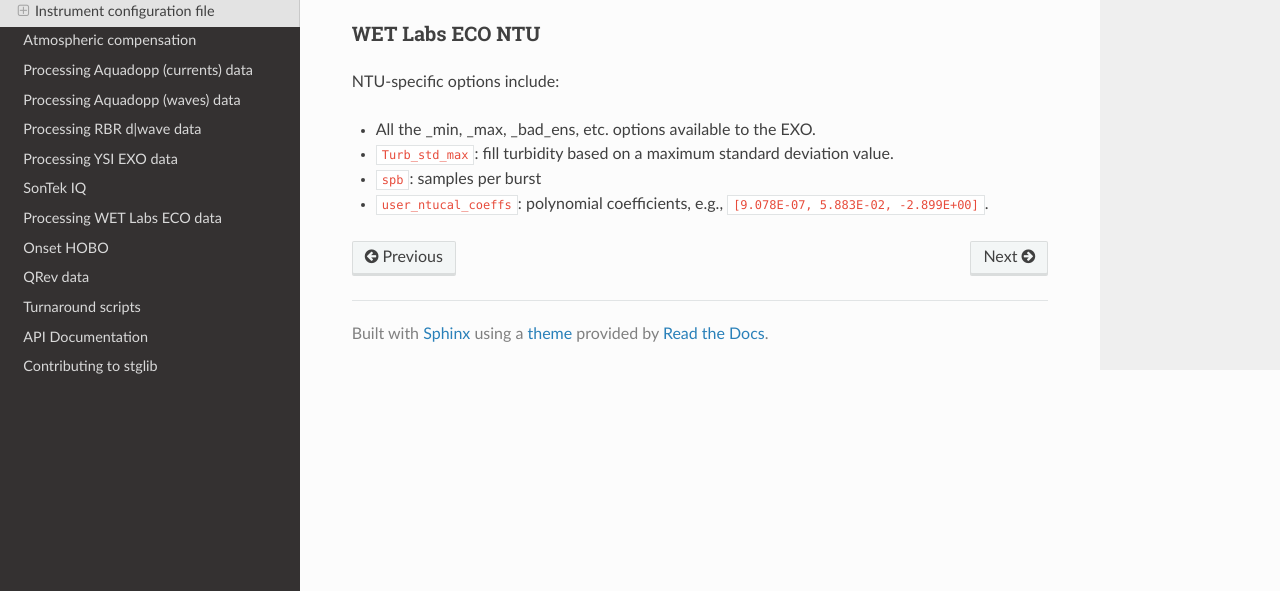
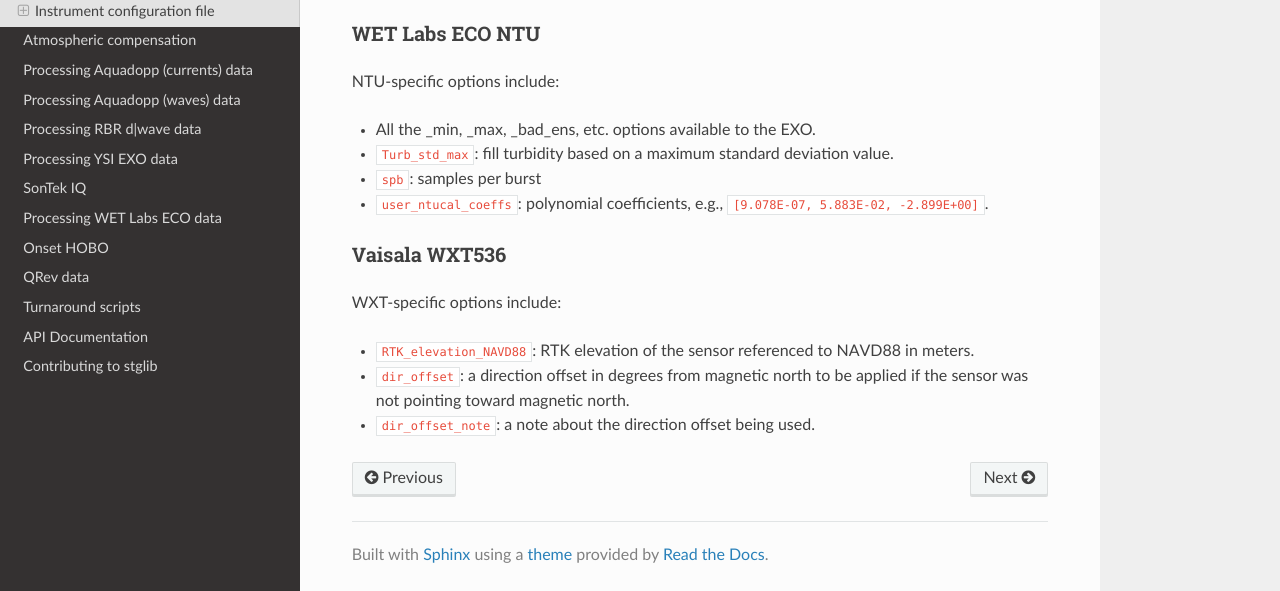
Before and after one commit to USGS-CMG/stglib, a Sphinx documentation site: the page built from doc/config.rst, in a window 1280 px wide and 900 px high, scrolled down 2699 px, cut to the strip 309-900 px from the top of the window. Built offline with Sphinx 7.4.7 and the Read the Docs theme 2.0.0, drawn with Linux system fonts in a browser that asks for light colours.

Commit message:
Added documentation for wxt

```diff
--- a/doc/config.rst
+++ b/doc/config.rst
@@ -98,3 +98,12 @@
 - ``Turb_std_max``: fill turbidity based on a maximum standard deviation value.
 - ``spb``: samples per burst
 - ``user_ntucal_coeffs``: polynomial coefficients, e.g., ``[9.078E-07, 5.883E-02, -2.899E+00]``.
+
+Vaisala WXT536
+--------------
+
+WXT-specific options include:
+
+- ``RTK_elevation_NAVD88``: RTK elevation of the sensor referenced to NAVD88 in meters.
+- ``dir_offset``: a direction offset in degrees from magnetic north to be applied if the sensor was not pointing toward magnetic north.
+- ``dir_offset_note``: a note about the direction offset being used.
```
Also changed, not shown: doc/wxt.rst (added, +29 -0 lines).
